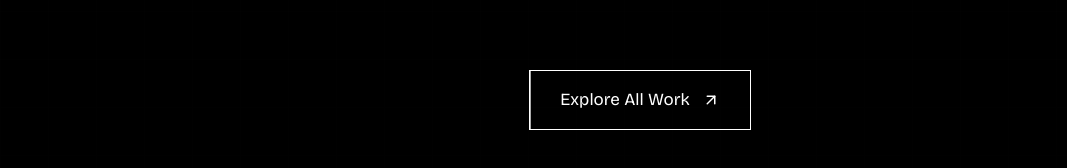
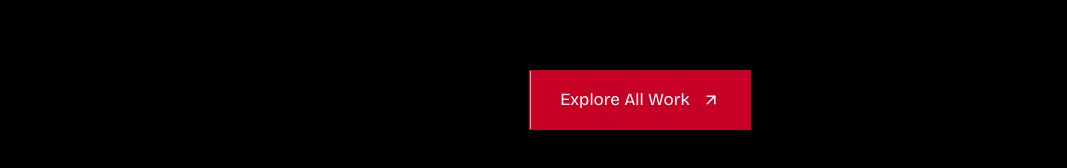
Before and after one commit to nikhilkumar202002/kaizen-ads, a React (Vite) app: page / in a window 1280 px wide. Shown: the part 4711-4879 px from the top of the page, without its empty margins (0-1067 px from the left). Built offline with nearby package versions, Linux system fonts and the light colour scheme.

Commit message:
refactor: update button variant to primary in FeaturedPortfolio component

```diff
--- a/src/components/home/FeaturedPortfolio.jsx
+++ b/src/components/home/FeaturedPortfolio.jsx
@@ -210,7 +210,7 @@ const FeaturedPortfolio = () => {
         <div className="mt-8 sm:mt-12 text-center">
           <Button
             href="#contact"
-            variant="outline"
+            variant="primary"
             text="Explore All Work"
           />
         </div>
```
